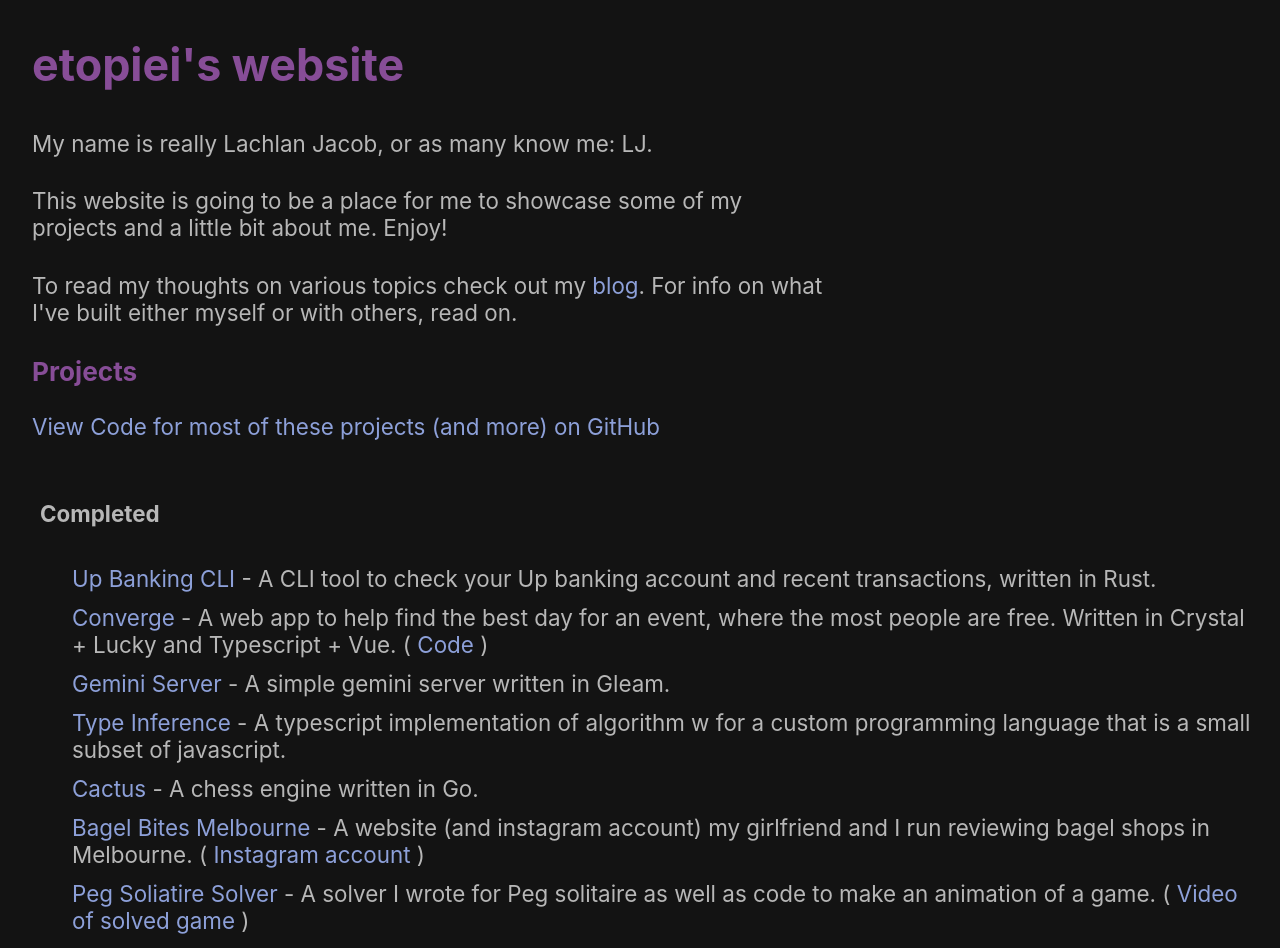
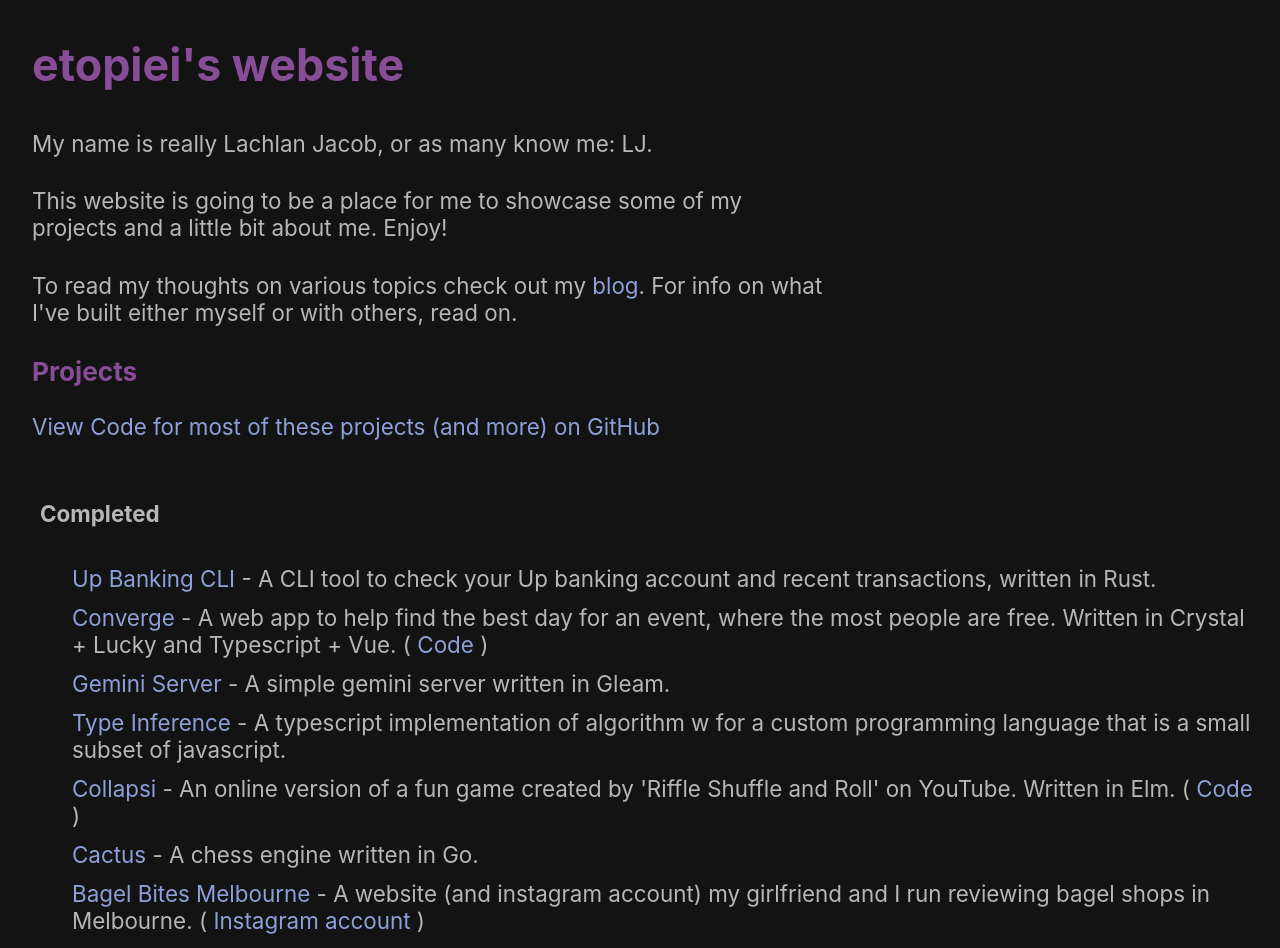
Before and after one commit to etopiei/website, a Svelte app: page / in a window 1280 px wide. Shown: the top 948 px of the page. Built offline with nearby package versions, Linux system fonts and the light colour scheme.

Commit message:
Add collapsi to website.

```diff
--- a/src/project_data.js
+++ b/src/project_data.js
@@ -26,6 +26,17 @@ export const projectData = [
         description:
             "A typescript implementation of algorithm w for a custom programming language that is a small subset of javascript.",
         mainLink: "https://github.com/etopiei/type-inference",
+    },
+    {
+        name: "Collapsi",
+        description: "An online version of a fun game created by 'Riffle Shuffle and Roll' on YouTube. Written in Elm.",
+        mainLink: "https://collapsi.etopiei.com",
+        extraLinks: [
+            {
+                text: "Code",
+                link: "https://github.com/etopiei/collapsi"
+            }
+        ]
     },
     {
         name: "Cactus",
```
